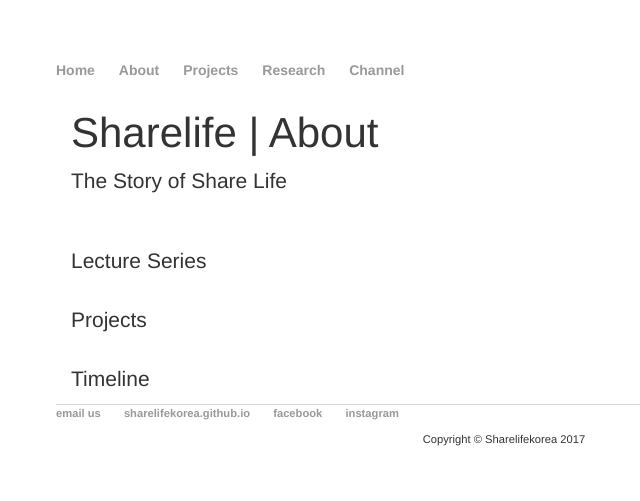
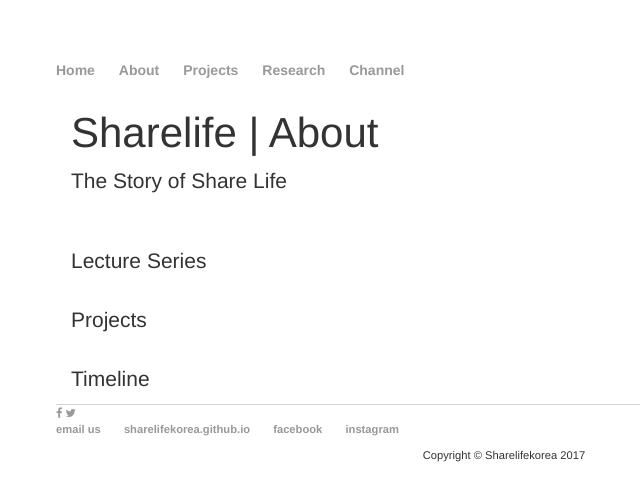
Before and after one commit to sharelifekorea/sharelifekorea.github.io, a Jekyll site: the page built from about/index.html, in a window 1280 px wide. Shown: the top 501 px of the page, without its empty margins (136-776 px from the left). Built offline with Jekyll 4.4.1, drawn with Linux system fonts in a browser that asks for light colours; nearby versions of some CDN libraries.

Commit message:
Update default.html

```diff
--- a/_layouts/default.html
+++ b/_layouts/default.html
@@ -36,7 +36,15 @@
 
 			</div><!-- /.container -->
 			<footer>
-	    		<ul>
+
+
+			<link rel="stylesheet" href="https://cdnjs.cloudflare.com/ajax/libs/font-awesome/4.7.0/css/font-awesome.min.css">
+
+			<!-- Add font awesome icons -->
+			<a href="https://www.facebook.com/ShareLifeGroup" class="fa fa-facebook"></a>
+			<a href="https://twitter.com/sharelifekorea" class="fa fa-twitter"></a>
+
+				<ul>
 	        		<li><a href="mailto:sharelifekorea@gmail.com">email us</a></li>
 	        		<li><a href="https://github.com/sharelifekorea">sharelifekorea.github.io</a></li>
 				<li><a href="https://www.facebook.com/ShareLifeGroup">facebook</a></li>
```
